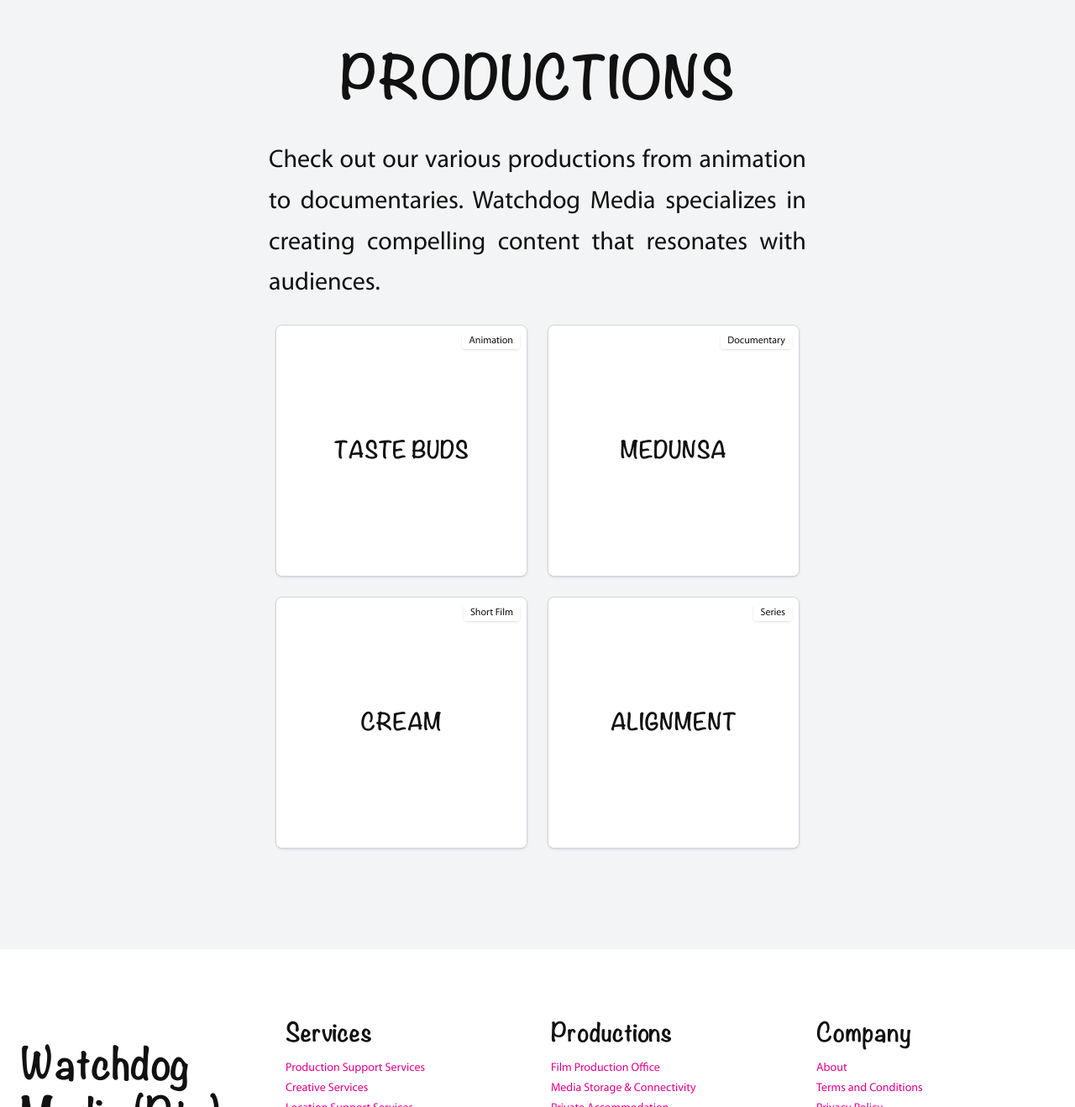
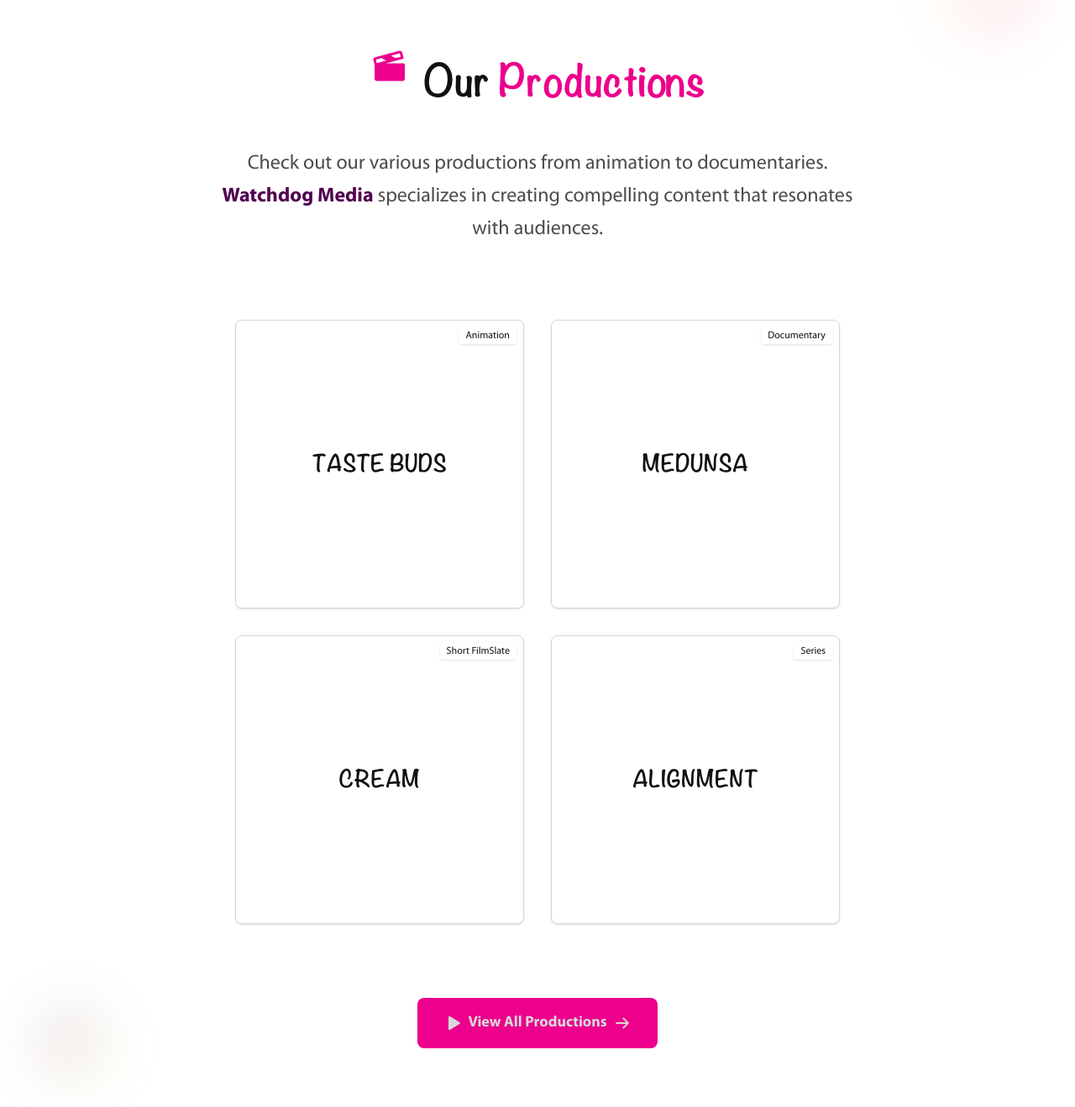
Before and after one commit to Psyfo/watchdog-media-website, a Next.js app: page / in a window 1280 px wide. Shown: the part 6271-7590 px from the top of the page at 84% size. Built offline with nearby package versions, Linux system fonts and the light colour scheme.

Commit message:
fix: refactor ProductionsSection component to enhance animations and improve layout structure

```diff
--- a/src/app/components/productions-section.tsx
+++ b/src/app/components/productions-section.tsx
@@ -1,22 +1,149 @@
 'use client';
-import React from 'react';
+import { motion, useInView, Variants } from 'framer-motion';
+import React, { useRef } from 'react';
 
 import ProductionItem from '@/components/ProductionItem';
-import TextBlock from '@/components/TextBlock';
+import { ArrowRightIcon, FilmSlateIcon, PlayIcon } from '@phosphor-icons/react';
 
 const ProductionsSection: React.FC = () => {
+  const ref = useRef(null);
+  const isInView = useInView(ref, { once: true, margin: '-100px' });
+
+  const containerVariants: Variants = {
+    hidden: { opacity: 0 },
+    visible: {
+      opacity: 1,
+      transition: {
+        staggerChildren: 0.2,
+        delayChildren: 0.3,
+      },
+    },
+  };
+
+  const itemVariants: Variants = {
+    hidden: { opacity: 0, y: 60, scale: 0.9 },
+    visible: {
+      opacity: 1,
+      y: 0,
+      scale: 1,
+      transition: {
+        type: 'spring',
+        stiffness: 100,
+        damping: 15,
+        duration: 0.8,
+      },
+    },
+  };
+
   return (
-    <section className='flex flex-col items-center px-6 py-16 text-center bg-gray-100 md:py-24'>
-      <TextBlock
-        heading='Productions'
-        text='Check out our various productions from animation to documentaries. Watchdog Media specializes in creating compelling content that resonates with audiences.'
+    <section
+      ref={ref}
+      className='relative flex flex-col items-center bg-white px-6 py-20 md:py-32 overflow-hidden text-center'
+    >
+      {/* Background Elements */}
+      <motion.div
+        className='top-10 right-10 absolute bg-gradient-to-br from-[var(--wd-yellow)]/10 to-[var(--wd-magenta)]/10 blur-xl rounded-full w-32 h-32'
+        animate={{
+          scale: [1, 1.2, 1],
+          x: [0, 20, 0],
+        }}
+        transition={{
+          duration: 8,
+          repeat: Infinity,
+          ease: 'easeInOut',
+        }}
+      />
+      <motion.div
+        className='bottom-20 left-10 absolute bg-gradient-to-br from-[var(--wd-plum)]/10 to-[var(--wd-yellow)]/10 blur-xl rounded-full w-24 h-24'
+        animate={{
+          scale: [1, 1.3, 1],
+          y: [0, -15, 0],
+        }}
+        transition={{
+          duration: 6,
+          repeat: Infinity,
+          ease: 'easeInOut',
+          delay: 2,
+        }}
       />
 
-      <div className='grid grid-cols-1 gap-6 p-6 md:grid-cols-2'>
-        <ProductionItem name='Taste Buds' category='Animation' delay={0} />
-        <ProductionItem name='Medunsa' category='Documentary' delay={0.1} />
-        <ProductionItem name='Cream' category='Short Film' delay={0.2} />
-        <ProductionItem name='Alignment' category='Series' delay={0.3} />
+      <div className='z-10 relative mx-auto max-w-6xl'>
+        {/* Header */}
+        <motion.div
+          initial={{ opacity: 0, y: 60 }}
+          animate={isInView ? { opacity: 1, y: 0 } : { opacity: 0, y: 60 }}
+          transition={{ duration: 0.8, ease: 'easeOut' }}
+          className='mb-16'
+        >
+          <div className='flex justify-center items-center gap-4 mb-6'>
+            <FilmSlateIcon
+              size={48}
+              weight='fill'
+              className='text-[var(--wd-magenta)]'
+            />
+            <h2 className='font-noteworthy font-bold text-[var(--wd-text)] text-4xl md:text-5xl lg:text-6xl leading-tight'>
+              Our <span className='text-[var(--wd-magenta)]'>Productions</span>
+            </h2>
+          </div>
+          <p className='mx-auto max-w-3xl font-myriad text-[var(--wd-slate)] text-lg md:text-xl lg:text-2xl leading-relaxed'>
+            Check out our various productions from animation to documentaries.
+            <span className='font-semibold text-[var(--wd-plum)]'>
+              {' '}
+              Watchdog Media
+            </span>{' '}
+            specializes in creating compelling content that resonates with
+            audiences.
+          </p>
+        </motion.div>
+
+        {/* Productions Grid */}
+        <motion.div
+          variants={containerVariants}
+          initial='hidden'
+          animate={isInView ? 'visible' : 'hidden'}
+          className='gap-8 grid grid-cols-1 md:grid-cols-2 p-6'
+        >
+          <motion.div variants={itemVariants}>
+            <ProductionItem name='Taste Buds' category='Animation' delay={0} />
+          </motion.div>
+          <motion.div variants={itemVariants}>
+            <ProductionItem name='Medunsa' category='Documentary' delay={0} />
+          </motion.div>
+          <motion.div variants={itemVariants}>
+            <ProductionItem name='Cream' category='Short FilmSlate' delay={0} />
+          </motion.div>
+          <motion.div variants={itemVariants}>
+            <ProductionItem name='Alignment' category='Series' delay={0} />
+          </motion.div>
+        </motion.div>
+
+        {/* Call to Action */}
+        <motion.div
+          initial={{ opacity: 0, scale: 0.8 }}
+          animate={
+            isInView ? { opacity: 1, scale: 1 } : { opacity: 0, scale: 0.8 }
+          }
+          transition={{ duration: 0.8, delay: 0.8, ease: 'easeOut' }}
+          className='mt-16'
+        >
+          <motion.a
+            href='/productions'
+            className='group inline-flex justify-center items-center bg-[var(--wd-magenta)] hover:bg-[var(--wd-plum)] px-8 py-4 rounded-lg w-full sm:w-auto font-myriad font-bold !text-[var(--wd-silver)] text-lg transition-all duration-300'
+            whileHover={{ scale: 1.05, y: -2 }}
+            whileTap={{ scale: 0.98 }}
+          >
+            <PlayIcon size={20} weight='fill' className='mr-2' />
+            <span>View All Productions</span>
+            <motion.div
+              className='ml-2'
+              initial={{ x: 0 }}
+              whileHover={{ x: 5 }}
+              transition={{ type: 'spring', stiffness: 300 }}
+            >
+              <ArrowRightIcon size={20} weight='bold' />
+            </motion.div>
+          </motion.a>
+        </motion.div>
       </div>
     </section>
   );
```
